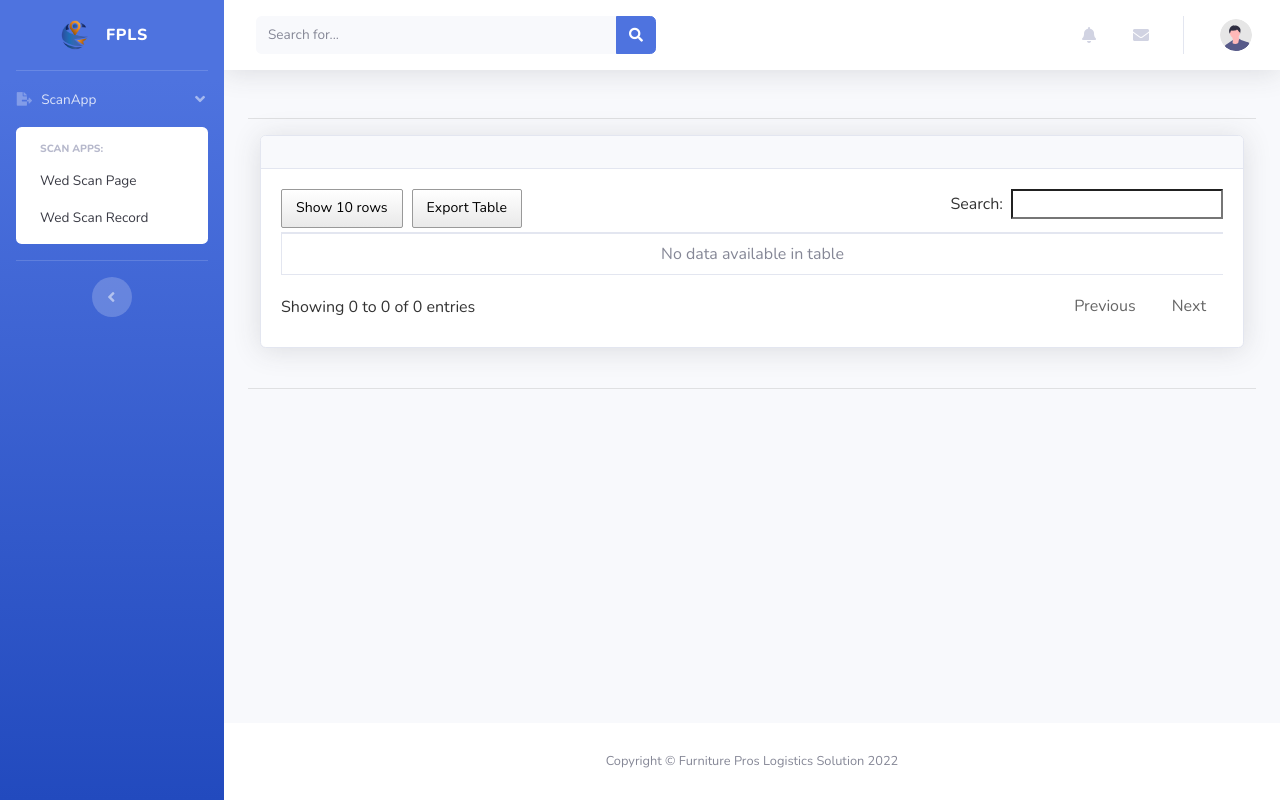
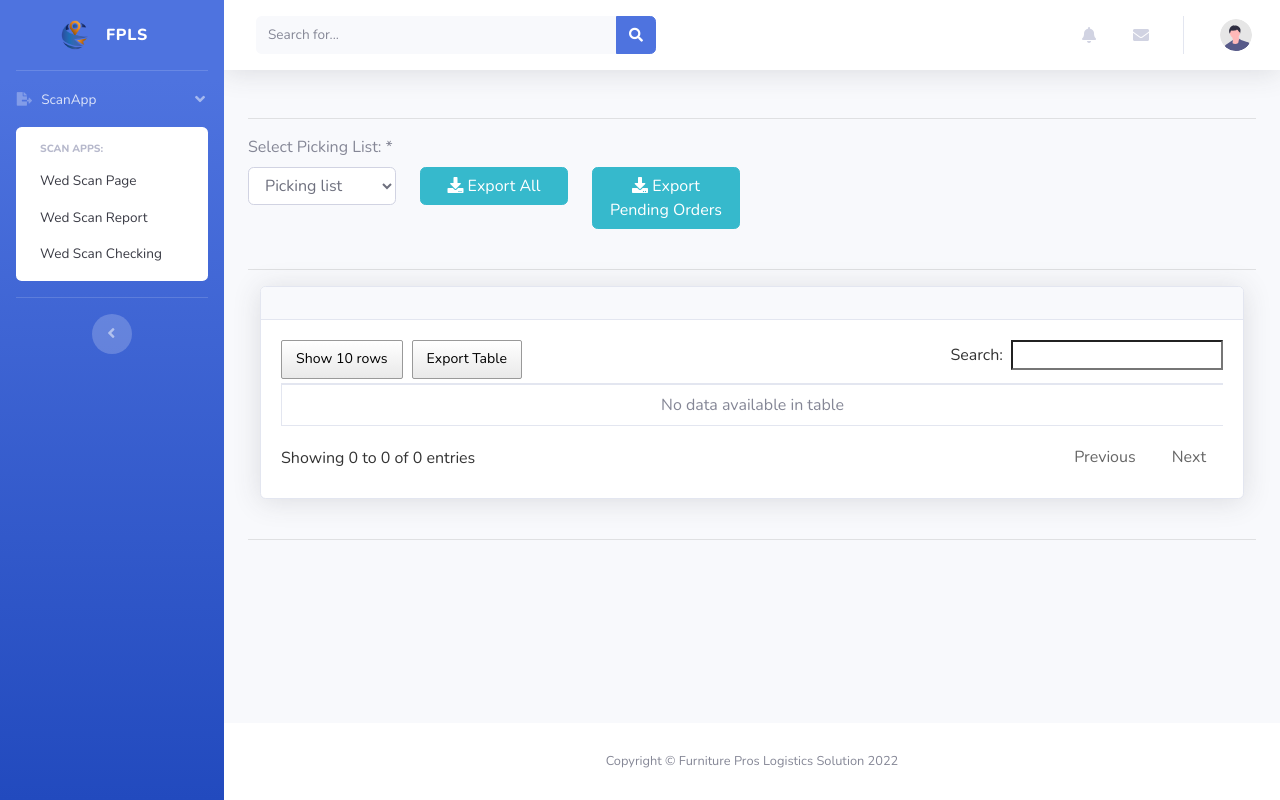
Before and after one commit to FOA-AndyG/FPLPortalCloud, a Django app: template Django_Project/templates/OMSOrderApp/pages/web_scan_report.html in a window 1280 px wide, after a click on "ScanApp". Run offline with Django 4.2, Linux system fonts and the light colour scheme; the template is opened without the code that fills it, so the values that code supplies are empty; some libraries are stand-ins or nearby versions.

Commit message:
Update web scan page to support muti-warehouse

```diff
--- a/Django_Project/Django_apps/OMSOrderApp/models.py
+++ b/Django_Project/Django_apps/OMSOrderApp/models.py
@@ -193,6 +193,7 @@ class WebScan(models.Model):
     close_date = models.DateTimeField(blank=True, null=True)
     total_box = models.IntegerField(blank=True, null=True)
     status = models.IntegerField(blank=True, null=True)
+    location = models.CharField(max_length=45, blank=True, null=True)
     objects = models.Manager()
 
     class Meta:
@@ -209,6 +210,7 @@ class WebScanDetail(models.Model):
     order_code = models.CharField(max_length=45, blank=True, null=True)
     product_code = models.CharField(max_length=155, blank=True, null=True)
     check_system = models.IntegerField(blank=True, null=True)
+    location = models.CharField(max_length=45, blank=True, null=True)
     objects = models.Manager()
 
     class Meta:
--- a/Django_Project/templates/OMSOrderApp/pages/web_scan_report.html
+++ b/Django_Project/templates/OMSOrderApp/pages/web_scan_report.html
@@ -22,6 +22,43 @@
 {% endfor %}
 {% endif %}
 <hr>
+<!--TRACKING compare -->
+<form enctype="multipart/form-data" method="post">
+    {% csrf_token %}
+    <div class="row">
+        <div class="col-sm-2">
+            <label>Select Picking List: *</label>
+            <select class="form-control" name="search_list" required>
+                <option value="" disabled selected>Picking list</option>
+                {% for picking in overall_picking_list %}
+                <option value="{{picking}}">{{picking}}</option>
+                {% endfor %}
+                {% for picking in picking_list %}
+                <option value="{{picking}}">{{picking}}</option>
+                {% endfor %}
+            </select>
+        </div>
+        <div class="col-sm-2">
+            <label style="visibility:hidden">click</label>
+            <button class="btn btn-info btn-block short_loading" type="submit" name="compare_btn" id="compare_btn"
+                    data-loading-text="<i class='fas fa-sync fa-spin'></i> Exporting..." value="7"
+            >
+                <i class="fa fa-download"></i> Export All
+            </button>
+        </div>
+        <div class="col-sm-2">
+            <label style="visibility:hidden">click</label>
+            <button class="btn btn-info btn-block short_loading" type="submit" name="compare2_btn" id="compare2_btn"
+                    data-loading-text="<i class='fas fa-sync fa-spin'></i> Exporting..." value="7"
+            >
+                <i class="fa fa-download"></i> Export Pending Orders
+            </button>
+        </div>
+    </div>
+</form>
+<br>
+<hr>
+
 <!-- Content Row -->
 <div class="row">
     <!-- Begin datatable Content -->
--- a/Django_Project/templates/new_home/include/_side_navbar_new.html
+++ b/Django_Project/templates/new_home/include/_side_navbar_new.html
@@ -22,7 +22,8 @@
             <div class="bg-white py-2 collapse-inner rounded">
                 <h6 class="collapse-header">Scan Apps:</h6>
                 <a class="collapse-item" href="/OMSOrderApp/web_scan_page">Wed Scan Page</a>
-                <a class="collapse-item" href="/OMSOrderApp/web_scan_report">Wed Scan Record</a>
+                <a class="collapse-item" href="/OMSOrderApp/web_scan_report">Wed Scan Report</a>
+                <a class="collapse-item" href="/OMSOrderApp/web_scan_checking_page">Wed Scan Checking</a>
             </div>
         </div>
     </li>
```
Also changed, not shown: Django_Project/Django_apps/OMSOrderApp/picking_functions/scan_support_functions.py (+10 -10 lines), Django_Project/Django_apps/OMSOrderApp/views.py (+35 -39 lines).
